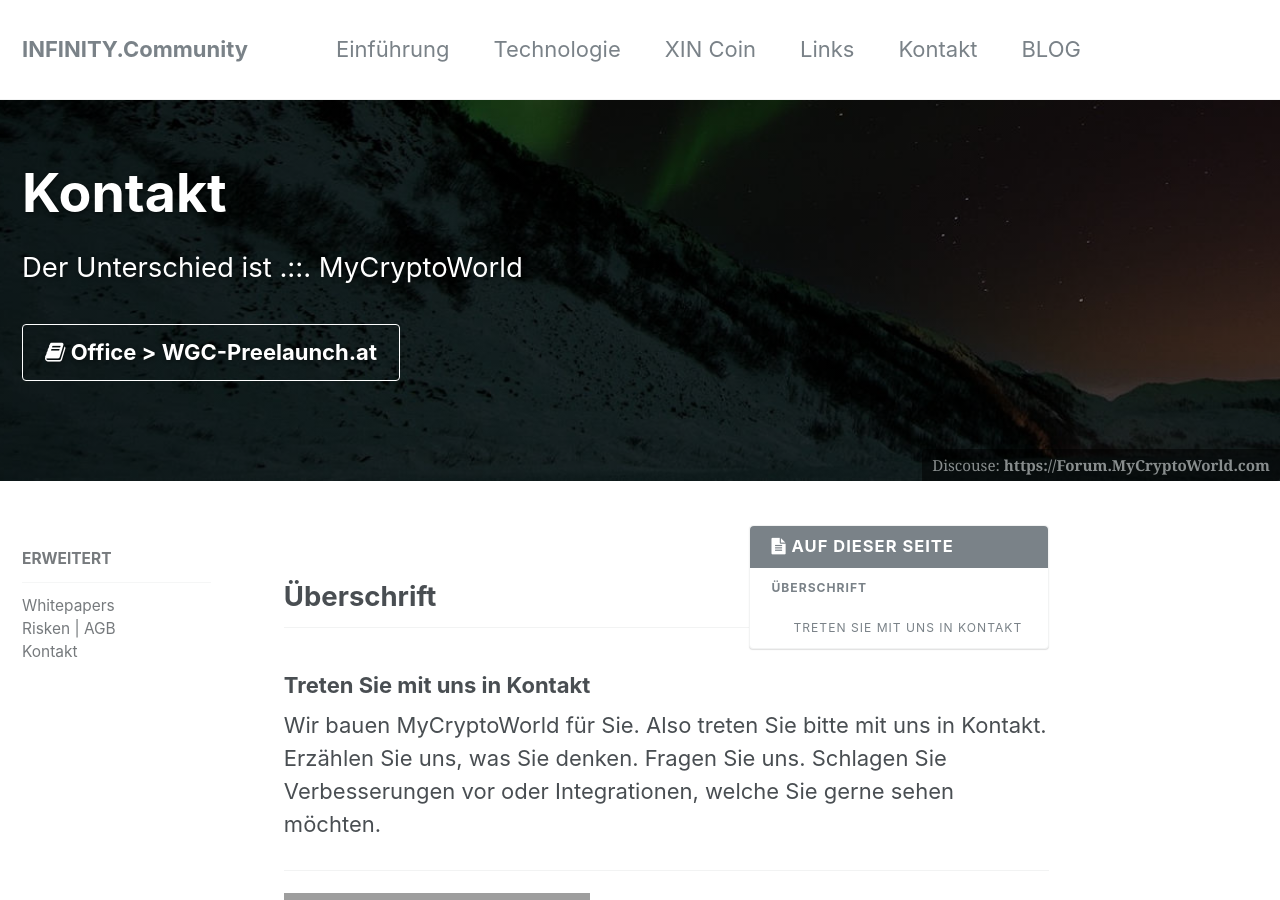
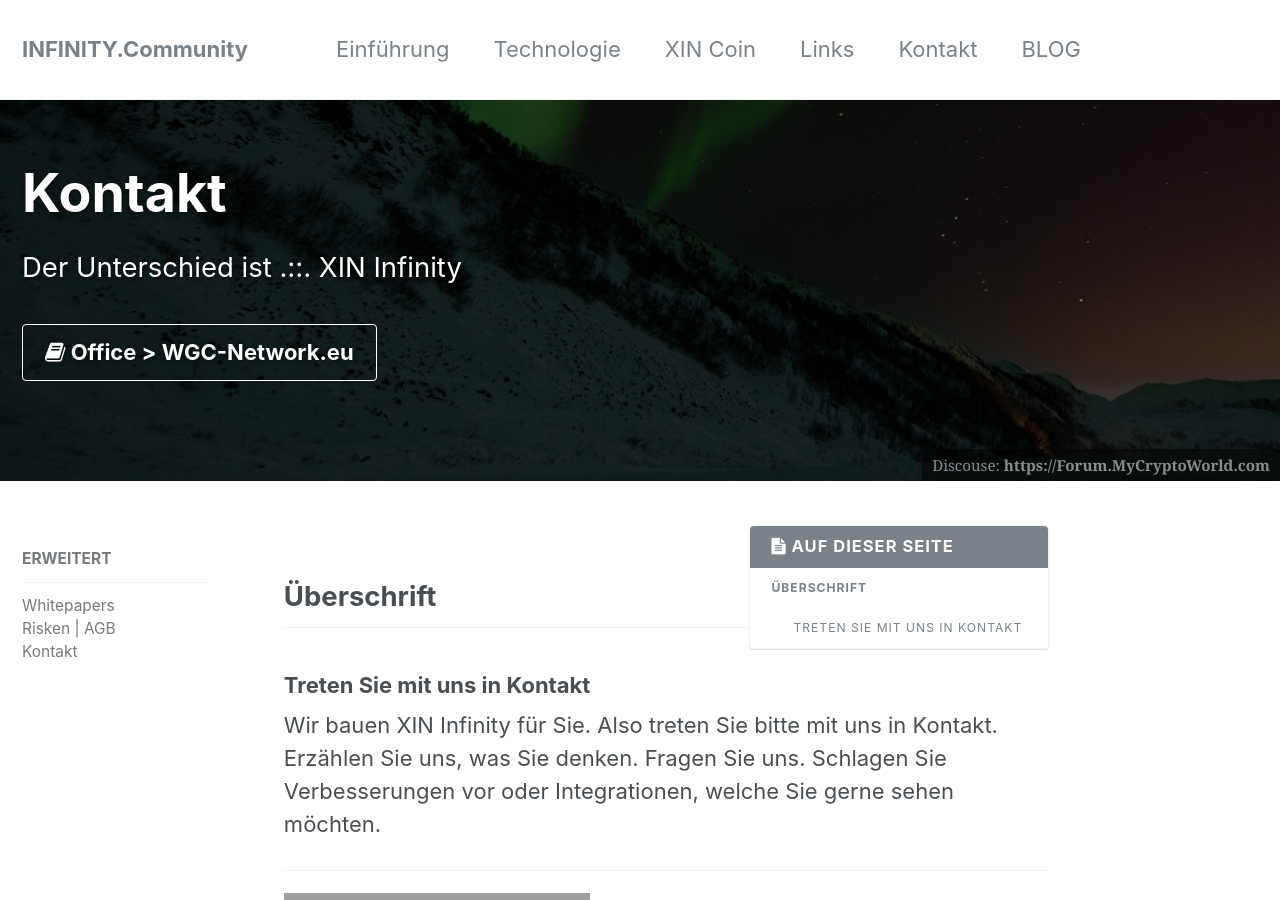
Before and after one commit to infinity-economics/WhitePaper, a Jekyll site: the page built from _docs/22-contact.md, in a window 1280 px wide and 900 px high. Built offline with Jekyll 4.4.1, drawn with Linux system fonts in a browser that asks for light colours; grey boxes are pictures that could not be loaded.

Commit message:
Update 22-contact.md

```diff
--- a/_docs/22-contact.md
+++ b/_docs/22-contact.md
@@ -1,14 +1,14 @@
 ---
 title: "Kontakt"
 permalink: /docs/contact
-excerpt: "Der Unterschied ist .::. MyCryptoWorld"
+excerpt: "Der Unterschied ist .::. XIN Infinity"
 header:
   overlay_image: /assets/images/mm-home-page-feature-stimmung2.jpg
   overlay_color: "#57be8b"   #overlay_color: "#5e616c"
   overlay_filter: 0.5 # same as adding an opacity of 0.5 to a black background
   caption: "Discouse: [**https://Forum.MyCryptoWorld.com**](https://Forum.MyCryptoWorld.com){:target='_blank'}"
-  cta_label: "<i class='fa fa-book'></i> Office > WGC-Preelaunch.at"
-  cta_url: "http://WGC-Preelaunch.at/"
+  cta_label: "<i class='fa fa-book'></i> Office > WGC-Network.eu"
+  cta_url: "http://WGC-Network.eu/"
 modified:  2017-01-231T10:13:32-04:00
 author_profile: false
 sidebar:
@@ -21,7 +21,7 @@ sidebar:
 
 ### Treten Sie mit uns in Kontakt
 
-Wir bauen MyCryptoWorld für Sie. Also treten Sie bitte mit uns in Kontakt. Erzählen Sie uns, was Sie denken. Fragen Sie uns. Schlagen Sie Verbesserungen vor oder Integrationen, welche Sie gerne sehen möchten.
+Wir bauen XIN Infinity für Sie. Also treten Sie bitte mit uns in Kontakt. Erzählen Sie uns, was Sie denken. Fragen Sie uns. Schlagen Sie Verbesserungen vor oder Integrationen, welche Sie gerne sehen möchten.
 
 ---
 <iframe class="ktv2" src="https://klicktipp.s3.amazonaws.com/userimages/27858/forms/59928/1dw8zmpxz8z84a3.html"
```
